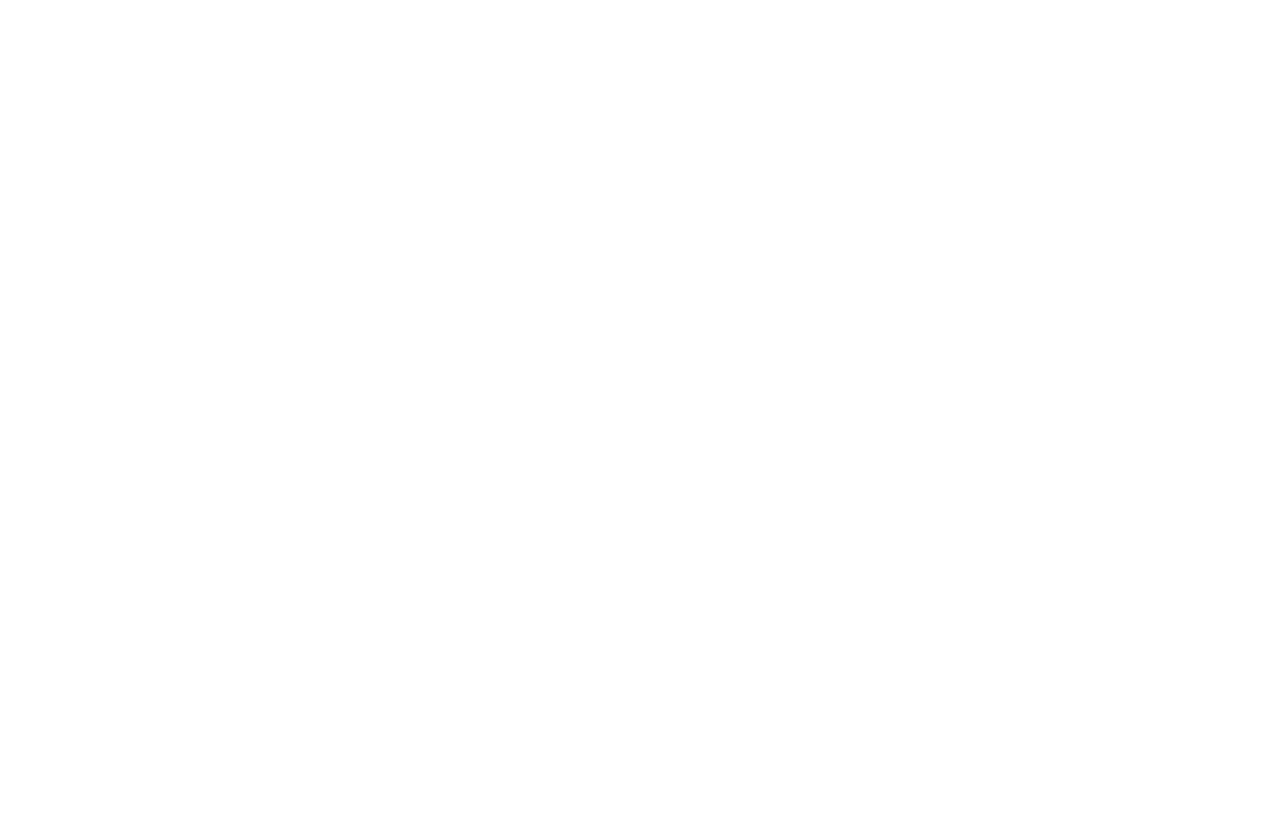
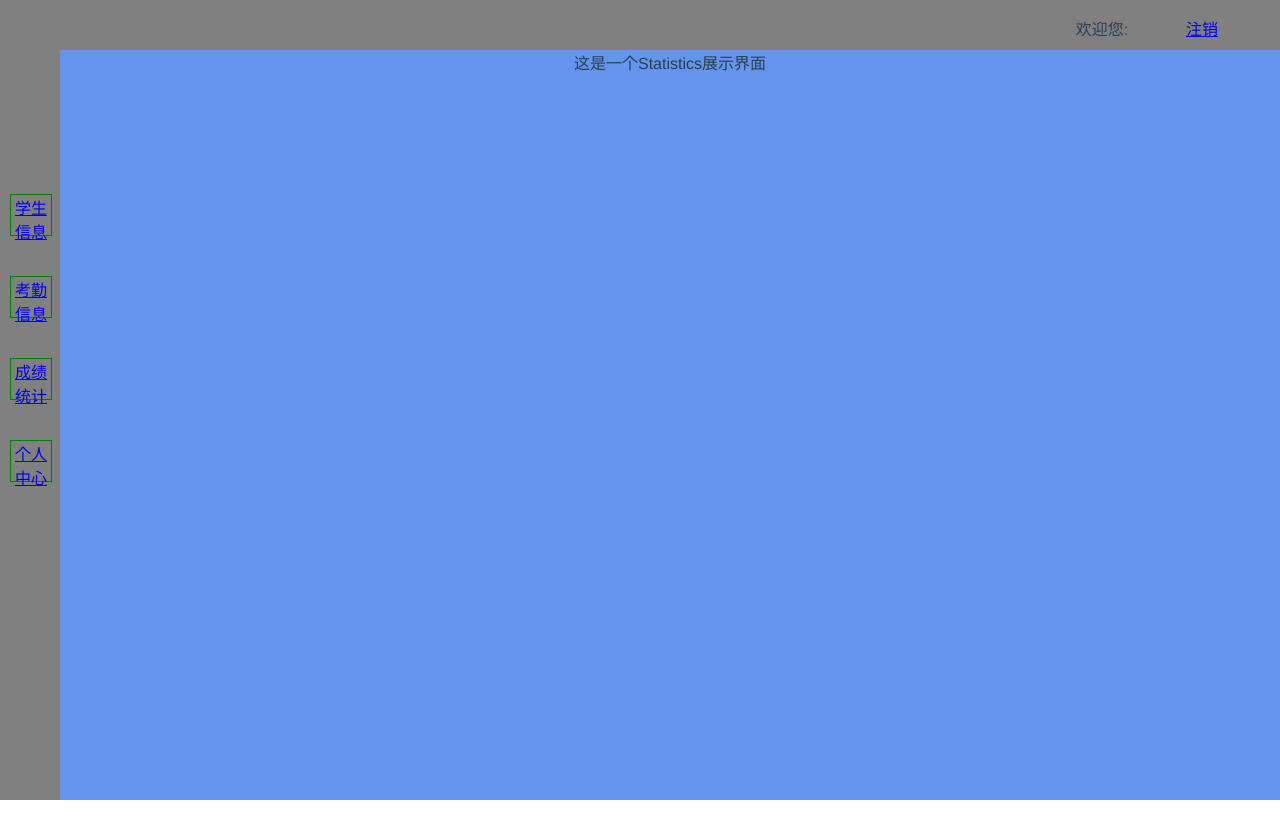
Before and after one commit to zhangsundf/ProjectForGraduation, a Vue app: page /#/Home/Statistics in a window 1280 px wide. Shown: the top 838 px of the page. After the commit the page ends 800 px from the top, so only its background shows below. Built offline with nearby package versions, Linux system fonts and the light colour scheme.

Commit message:
框架搭建完成

```diff
--- a/src/App.vue
+++ b/src/App.vue
@@ -12,18 +12,19 @@
 </script>
 
 <style>
-html,body {
-    margin: 0;
-    padding: 0;
-    width: 100%;
-    height:100%;
-}
 #app {
   font-family: 'Avenir', Helvetica, Arial, sans-serif;
   -webkit-font-smoothing: antialiased;
   -moz-osx-font-smoothing: grayscale;
   text-align: center;
   color: #2c3e50;
-  margin-top: 60px;
+  height: 100%;
+
+}
+html,body{
+  margin: 0px;
+  padding: 0px;
+  width: 100%;
+  height: 100%;
 }
 </style>
--- /dev/null
+++ b/src/components/AllInfo/AttendedInfo.vue
@@ -0,0 +1,13 @@
+<template>
+  <div class = "AttendedInfo">
+    这是一个AttendedInfo展示界面
+  </div>
+</template>
+<script>
+export default {
+  name: 'AttendedInfo'
+}
+</script>
+<style>
+
+</style>
--- /dev/null
+++ b/src/components/AllInfo/PersonalInfo.vue
@@ -0,0 +1,13 @@
+<template>
+  <div class = "PersonalInfo">
+    这是一个PersonalInfo展示界面
+  </div>
+</template>
+<script>
+export default {
+  name: 'PersonalInfo'
+}
+</script>
+<style>
+
+</style>
--- /dev/null
+++ b/src/components/AllInfo/Statistics.vue
@@ -0,0 +1,13 @@
+<template>
+  <div class = "Statistics">
+    这是一个Statistics展示界面
+  </div>
+</template>
+<script>
+export default {
+  name: 'Statistics'
+}
+</script>
+<style>
+
+</style>
--- /dev/null
+++ b/src/components/AllInfo/StudentInfo.vue
@@ -0,0 +1,13 @@
+<template>
+  <div class = "StudentInfo">
+    这是一个studentinfo展示界面
+  </div>
+</template>
+<script>
+export default {
+  name: 'StudentInfo'
+}
+</script>
+<style>
+
+</style>
--- a/src/components/Home.vue
+++ b/src/components/Home.vue
@@ -1,15 +1,15 @@
 <template>
 <div class = "home">
+  <top-nav></top-nav>
   <left-nav></left-nav>
-  <top-nav></top-nav>
-  <show-info></show-info>
+
+  <!-- <show-info></show-info> -->
 </div>
 </template>
 
 <script>
 import LeftNav from './LeftNav'
 import TopNav from './TopNav'
-import ShowInfo from './ShowInfo'
 export default {
   name:'Home',
   data(){
@@ -19,18 +19,16 @@
   },
   components:{
     LeftNav,
-    TopNav,
-    ShowInfo
+    TopNav
   }
 }
 </script>
-<style scoped>
+<style >
 .home{
  position: absolute;
+ height: 100%;
  width: 100%;
- height: 100%;
- margin: 0;
- padding: 0;
+ flex-direction: column;
  overflow: hidden;
 }
 </style>
--- a/src/components/LeftNav.vue
+++ b/src/components/LeftNav.vue
@@ -1,20 +1,24 @@
 <template>
 
-   <div class = "leftNav">
-      <ul>
+   <div class = "main">
+      <div class = "leftNav">
+        <ul>
         <li>
             <router-link to = 'Home/StudentInfo'>学生信息</router-link>
         </li>
         <li>
-            <router-link to = 'Home/AttendanceInfo'>考勤信息</router-link>
+            <router-link to = 'Home/AttendedInfo'>考勤信息</router-link>
         </li>
         <li>
             <router-link to = 'Home/Statistics'>成绩统计</router-link>
         </li>
         <li>
-            <router-link to = 'Home/PersonnalInfo'>个人中心</router-link>
+            <router-link to = 'Home/PersonalInfo'>个人中心</router-link>
         </li>
       </ul>
+      </div>
+
+      <router-view class = "show"/>
    </div>
 
 
@@ -31,37 +35,37 @@
 }
 </script>
 <style scoped>
-   .mainNav{
-     position:absolute;
-     display: flex;
-     flex-direction: column;
+ .main{
+     /* flex-direction: row; */
      width: 100%;
+     margin-top: 50px;
      height: 100%;
-     top:0px;
-   }
-
-   ul li{
-     list-style: none;
    }
 
    .leftNav{
-     flex:1;
      position: relative;
-     width: 50px;
-     display: flex;
+     flex-direction: column;
+     width: 60px;
      background-color: grey;
-   }
-   .leftNav ul{
-     flex: 1;
-     display: flex;
-     flex-direction: column;
+     height: 100%;
+     padding-top:10%;
+     float: left;
    }
 
-  .leftNav ul li{
-    flex: 1;
+  .leftNav ul  li{
+    list-style-type:none;
+    position: relative;
     width: 40px;
     height:40px;
-    margin: 20px 0px;
+    border:1px solid green;
+    left:-30px;
+    margin-bottom:40px;
+  }
+  .show{
+    position: relative;
+    margin-left: 60px;
+    height: 100%;
+    background-color: cornflowerblue;
 
   }
 
--- a/src/components/Login.vue
+++ b/src/components/Login.vue
@@ -1,4 +1,5 @@
 <template>
+
   <div class="login">
         <label for = "username">用户名</label>
         <input type = "text" id = "username" class = "inputText" v-model = "username"/>
--- a/src/components/ShowInfo.vue
+++ b/src/components/ShowInfo.vue
@@ -1,16 +1,39 @@
 <template>
-
+  <div class = "showInfo">
+    <student-info v-if = "shows"></student-info>
+    <attended-info></attended-info>
+    <statistics></statistics>
+    <personal-info></personal-info>
+  </div>
 </template>
 <script>
+
+import studentInfo from '@/components/AllInfo/StudentInfo'
+import attendedInfo from '@/components/AllInfo/AttendedInfo'
+import statistics from '@/components/AllInfo/Statistics'
+import personalInfo from '@/components/AllInfo/PersonalInfo'
 export default {
   name:"ShowInfo",
   data(){
     return{
+      shows:false
+    }
+  },
 
-    }
+  components:{
+    studentInfo,
+    attendedInfo,
+    statistics,
+    personalInfo
+
   }
 }
 </script>
 <style>
+.showInfo{
+  position: absolute;
+  top:50px;
+  left:50px;
+}
 
 </style>
--- a/src/components/TopNav.vue
+++ b/src/components/TopNav.vue
@@ -11,7 +11,22 @@
 
 }
 </script>
-<style>
+<style scoped>
+.topNav{
+  position: absolute;
+  height:60px;
+  width: 100%;
+  /* width:100%; */
+  background-color: grey;
+}
+ul{
+  padding-left: 80%;
+}
 
+ul li{
+  list-style-type: none;
+  display: inline-block;
+   width: 100px;
+}
 
 </style>
--- a/src/router/index.js
+++ b/src/router/index.js
@@ -2,6 +2,10 @@
 import Router from 'vue-router'
 import Login from '@/components/Login'
 import Home from '@/components/Home'
+import StudentInfo from '@/components/AllInfo/StudentInfo'
+import AttendedInfo from '@/components/AllInfo/AttendedInfo'
+import Statistics from '@/components/AllInfo/Statistics'
+import PersonalInfo from '@/components/AllInfo/PersonalInfo'
 
 Vue.use(Router)
 
@@ -16,7 +20,35 @@
     {
       path: '/Home',
       name: 'Home',
-      component: Home
+      component: Home,
+      children:[
+        {
+          path:'StudentInfo',
+          name:'StudentInfo',
+          component : StudentInfo
+
+         },
+        {
+          path: 'AttendedInfo',
+          name: 'AttendedInfo',
+          component: AttendedInfo
+
+        },
+        {
+          path: 'Statistics',
+          name: 'Statistics',
+          component: Statistics
+        },
+        {
+          path: 'PersonalInfo',
+          name: 'PersonalInfo',
+          component: PersonalInfo
+        },
+        {
+          path: '*',
+          redirect: '/'
+        }
+      ]
     }
   ]
 })
```
